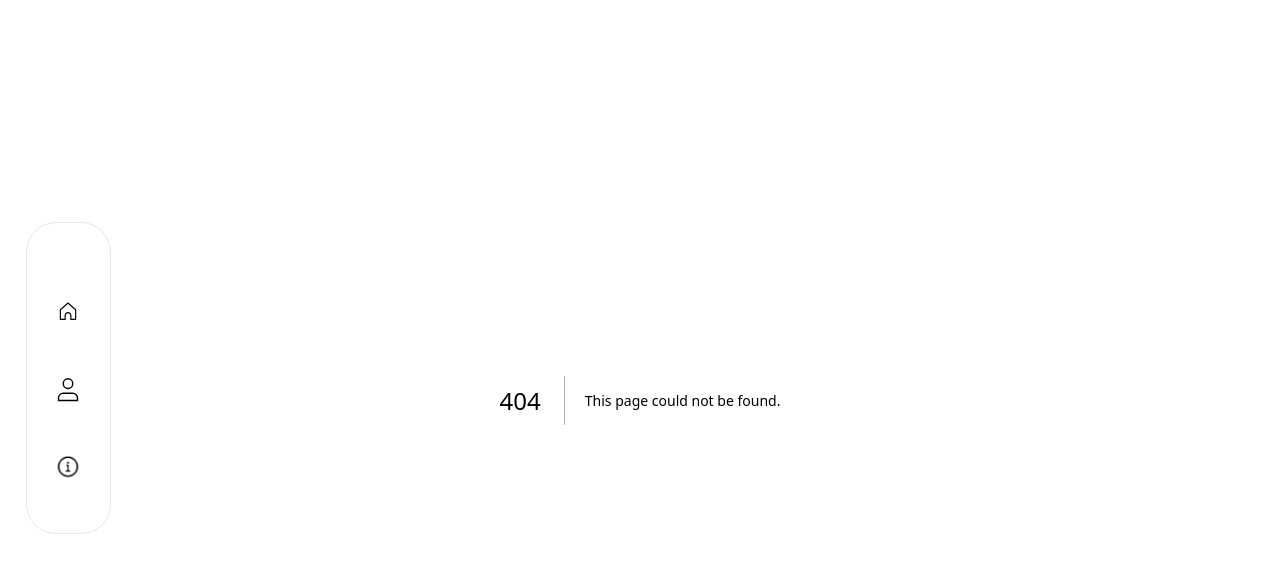
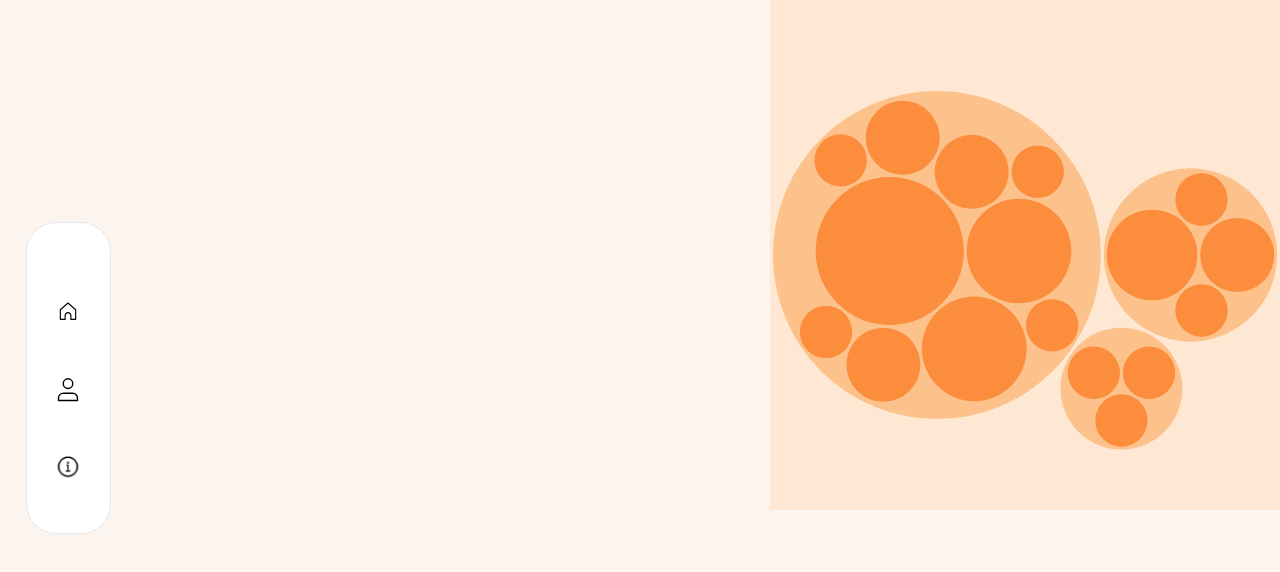
Before and after one commit to ernum/Vizercise, a Next.js app in the folder vizercise/: page /cptest in a window 1280 px wide. Before the commit this address had no page. Shown: the top 572 px of the page. Built offline with nearby package versions, Linux system fonts and the light colour scheme.

Commit message:
Add Circle packing chart (dummy data)

```diff
--- /dev/null
+++ b/vizercise/components/CirclePacking.js
@@ -0,0 +1,121 @@
+import React, { use, useEffect, useRef, useState } from "react";
+import * as d3 from "d3";
+
+export default function CirclePacking(props) {
+    const svgRef = useRef();
+    const width = 500;
+    const height = 500;
+
+    const testData = {
+        "name": "top",
+        "children": [
+            {
+            "name": "2A",
+            "children": [
+                {"name": "2AA", "stat": 1},
+                {"name": "2AB", "stat": 1},
+                {"name": "2AC", "stat": 1}
+            ]},
+            {
+            "name": "2B",
+            "children": [
+                {"name": "2BA", "stat": 1},
+                {"name": "2BB", "stat": 1},
+                {"name": "2BC", "stat": 2},
+                {"name": "2BD", "stat": 3}
+            ]},
+            {
+            "name": "2C",
+            "children": [
+                {"name": "2CA", "stat": 1},
+                {"name": "2CB", "stat": 1},
+                {"name": "2CC", "stat": 1},
+                {"name": "2CD", "stat": 1},
+                {"name": "2CE", "stat": 2},
+                {"name": "2CF", "stat": 2},
+                {"name": "2CG", "stat": 2},
+                {"name": "2CH", "stat": 4},
+                {"name": "2CI", "stat": 4},
+                {"name": "2CJ", "stat": 8}
+                ]},
+    ]};
+
+    useEffect(() => {
+        if (svgRef.current) {
+            const svg = d3.select(svgRef.current);
+            d3.format(",d");
+            drawChart(svg);
+        }
+    }, [svgRef]);
+
+    function pack(data) {
+        return (
+            d3.pack()
+            .size([width, height])
+            .padding(3)
+        (d3.hierarchy(data)
+            .sum(d => d.hasOwnProperty("stat") ? d.stat : 0)
+            .sort((a,b) => b.value - a.value))
+        )
+    }
+
+    function drawChart() {
+        d3.select("#circlePackChart")
+            .remove();
+
+        const root = pack(testData)
+        let focus = root;
+        let view;
+
+        const svg = d3.select(svgRef.current)
+            .style("background", d3.interpolateOranges(0.1))
+            .append("svg")
+                .attr("id", "circlePackChart")
+                .attr("viewBox", `-${width / 2} -${height / 2} ${width} ${height}`)
+                .style("display", "block")
+                .style("margin", "0 -14px")
+                .style("cursor", "pointer")
+                .on("click", (event) => zoom(event, root));
+
+        const node = svg.append("g")
+            .attr("id", "realRoot")
+            .selectAll("circle")
+            .data(root.descendants().slice(1))
+            .join("circle")
+                .attr("className", d => d.children ? "node" : "leaf node")
+                .attr("fill", d => d.children ? d3.interpolateOranges(0.3) : d3.interpolateOranges(0.5))
+                .attr("pointer-events", d => !d.children ? "none" : null)
+                .attr("transform", d => `translate(${d.x},${d.y})`)
+                .on("mouseover", function() { d3.select(this).attr("stroke", "#000"); })
+                .on("mouseout", function() { d3.select(this).attr("stroke", null); })
+                .on("click", (event, d) => focus !== d && (zoom(event, d), event.stopPropagation()));
+
+        zoomTo([root.x, root.y, root.r * 2]);
+
+        function zoomTo(v) {
+            const k = width / v[2];
+            view = v;
+            node.attr("transform", d => `translate(${(d.x - v[0]) * k},${(d.y - v[1]) * k})`);
+            node.attr("r", d => d.r * k);
+        }
+
+        function zoom(event, d) {
+            focus = d;
+            const transition = svg.transition()
+                .duration(event.altKey ? 7500 : 750)
+                .tween("zoom", d => {
+                const i = d3.interpolateZoom(view, [focus.x, focus.y, focus.r * 2]);
+                return t => zoomTo(i(t));
+                });
+        }
+    };
+
+    return (
+        <svg
+            className={props.css}
+            ref={svgRef}
+            width={width+10}
+            height={height+10}
+        />
+    );
+}
--- /dev/null
+++ b/vizercise/components/CirclePackingChart.js
@@ -0,0 +1,38 @@
+import React, { use, useEffect, useRef, useState } from "react";
+import * as d3 from "d3";
+import { svg } from "d3";
+
+class CirclePackingChart extends React.Component {
+    constructor(props) {
+        super(props);
+        this.myRef = React.createRef();
+        this.dataset = [100, 200, 300, 400, 500];
+    }
+
+    componentDidMount() {
+        let size = 500;
+        let svg = d3.select(this.myRef.current)
+                        .append("svg")
+                        .attr("width", size)
+                        .attr("height", size);
+
+            let rect_width = 10;
+            svg.selectAll("rect")
+                .data(this.dataset)
+                .enter()
+                .append("rect")
+                .attr("x", (d, i) => 5 + i*(rect_width + 5))
+                .attr("y", d => size - d)
+                .attr("width", rect_width)
+                .attr("height", d => d)
+                .attr("fill", "teal");
+    }
+
+    render() {
+        return (
+            <div ref={this.myRef}/>
+        );
+    }
+}
+
+export default CirclePackingChart;
--- /dev/null
+++ b/vizercise/pages/cptest.js
@@ -0,0 +1,9 @@
+import CirclePacking from "@/components/CirclePacking";
+
+export default function Cptest() {
+    return (
+        <div style={{float:"right"}}>
+            <CirclePacking/>
+        </div>
+    )
+}
--- a/vizercise/pages/index.js
+++ b/vizercise/pages/index.js
@@ -2,6 +2,8 @@ import { useState } from "react";
 import BodyMap from "../components/BodyMap";
 import ScatterPlot from "../components/ScatterPlot";
 import DetailsList from "../components/DetailsList";
+import CirclePacking from "@/components/CirclePacking";
+import CirclePackingChart from "@/components/CirclePackingChart";
 
 export default function Home() {
   let [currentMuscle, setCurrentMuscle] = useState(null);
@@ -49,10 +51,7 @@ export default function Home() {
         bg-white border-[1px] border-solid border-[##CAC4C4] rounded-[30px]
         shadown-black/25"
       >
-        <ScatterPlot
-          currentMuscle={currentMuscle}
-          onClick={onExerciseClicked}
-        />
+        <CirclePacking css={"absolute w-[90%] h-[86%] top-[13%] left-[5%]"}/>
       </div>
 
       {/* Third Box */}
```
